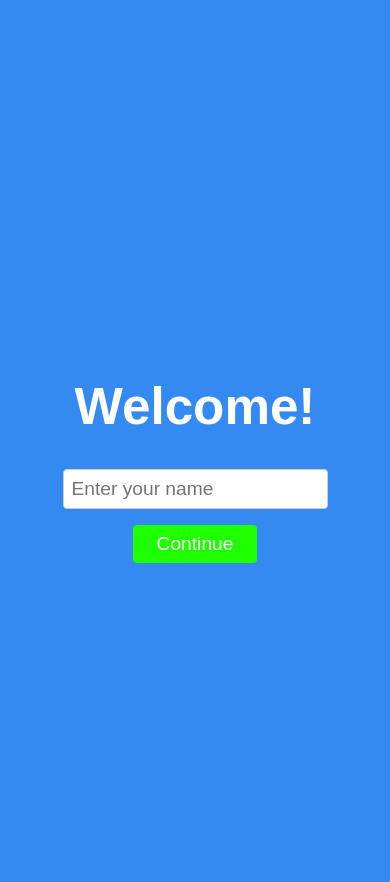
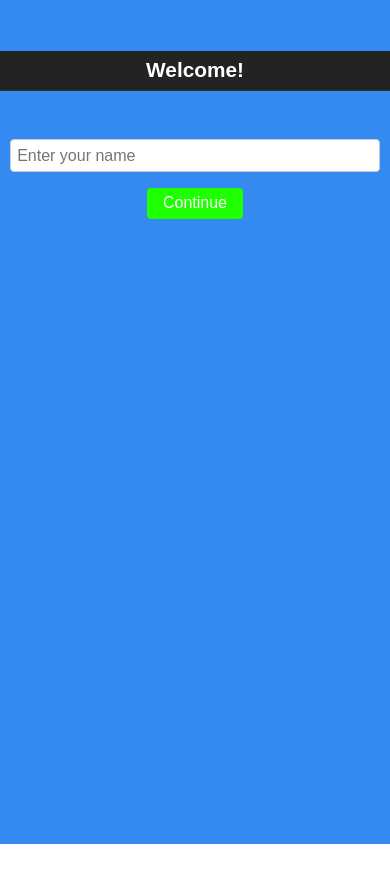
Before and after one commit to ethancs777/E-Commerce-Website-Example, a React (Vite) app in the folder E-Commerce Website Example/: page / in a window 390 px wide. Shown: the top 882 px of the page. After the commit the page ends 844 px from the top, so only its background shows below. Built offline with nearby package versions, Linux system fonts and the light colour scheme.

Commit message:
Added temporary mobile styling.

```diff
--- a/E-Commerce Website Example/src/css/App.css
+++ b/E-Commerce Website Example/src/css/App.css
@@ -1,8 +1,10 @@
+/* Remove max-width and padding for full width on mobile */
 #root {
-  max-width: 1280px;
-  margin: 0 auto;
-  padding: 2rem;
+  width: 100vw;
+  margin: 0;
+  padding: 0;
   text-align: center;
+  box-sizing: border-box;
 }
 
 .logo {
--- a/E-Commerce Website Example/src/css/Home.css
+++ b/E-Commerce Website Example/src/css/Home.css
@@ -39,6 +39,117 @@
         padding: 0.7rem;
     }
 }
+@media (max-width: 900px) {
+    .home-content-row {
+        flex-direction: column;
+        gap: 1.5rem;
+    }
+    .sidebar-filter {
+        width: 100%;
+        min-width: 0;
+        max-width: 100%;
+        position: static;
+        padding: 1.2rem 0.5rem;
+        margin-bottom: 1.5rem;
+    }
+    .container {
+        grid-template-columns: 1fr 1fr;
+        gap: 1rem;
+        margin-top: 0;
+    }
+    .sidebar-filter {
+        width: 100%;
+        min-width: 0;
+        max-width: 100%;
+        position: static;
+        padding: 1.2rem 0.5rem;
+        margin-bottom: 1.5rem;
+    }
+    .container {
+        grid-template-columns: 1fr 1fr;
+        gap: 1rem;
+        margin-top: 0;
+    }
+}
+
+@media (max-width: 700px) {
+    .home-content-row {
+        flex-direction: column;
+        gap: 1rem;
+        margin-top: 1.5rem;
+    }
+    .container {
+        grid-template-columns: 1fr;
+        gap: 0.5rem;
+        margin-top: 0.5rem;
+    }
+    .sidebar-filter {
+        padding: 0.5rem 0.1rem;
+        margin-bottom: 1rem;
+    }
+    .search-input {
+        min-width: 0;
+        width: 100%;
+        font-size: 0.95rem;
+    }
+    .category-radio-label {
+        font-size: 0.9rem;
+    }
+    .top-left-header {
+        font-size: 0.85rem;
+        padding: 0.5rem;
+        top: 2.5rem;
+    }
+}
+@media (max-width: 900px) {
+    .home-content-row {
+        flex-direction: column;
+        gap: 1.5rem;
+    }
+    .sidebar-filter {
+        width: 100%;
+        min-width: 0;
+        max-width: 100%;
+        position: static;
+        padding: 1.2rem 0.5rem;
+        margin-bottom: 1.5rem;
+    }
+    .container {
+        grid-template-columns: 1fr 1fr;
+        gap: 1rem;
+        margin-top: 0;
+    }
+}
+
+@media (max-width: 700px) {
+    .home-content-row {
+        flex-direction: column;
+        gap: 1rem;
+        margin-top: 1.5rem;
+    }
+    .container {
+        grid-template-columns: 1fr;
+        gap: 0.5rem;
+        margin-top: 0.5rem;
+    }
+    .sidebar-filter {
+        padding: 0.5rem 0.1rem;
+        margin-bottom: 1rem;
+    }
+    .search-input {
+        min-width: 0;
+        width: 100%;
+        font-size: 0.95rem;
+    }
+    .category-radio-label {
+        font-size: 0.9rem;
+    }
+    .top-left-header {
+        font-size: 0.85rem;
+        padding: 0.5rem;
+        top: 2.5rem;
+    }
+}
 .category-radio-label input[type="radio"] {
     appearance: none;
     -webkit-appearance: none;
@@ -75,7 +186,7 @@
     display: flex;
     flex-direction: row;
     align-items: flex-start;
-    width: 100%;
+    justify-content: center;
     gap: 2rem;
     margin-top: 2.5rem;
 }
@@ -136,15 +247,14 @@
     margin-right: 0.3em;
 }
 .container {
-    display: grid;
-    grid-template-columns: repeat(4, 1fr);
+    display: flex;
+    flex-wrap: wrap;
+    justify-content: center;
     gap: 2rem;
     left: 0;
     min-height: 60vh;
     margin-top: 2.5rem;
-    width: 100%;
     align-items: flex-start;
-    justify-items: center;
 }
 .top-left-header {
     position: fixed;
--- a/E-Commerce Website Example/src/css/Navbar.css
+++ b/E-Commerce Website Example/src/css/Navbar.css
@@ -4,11 +4,14 @@
         right: 0;
         left: 0;
         width: 100vw;
-    padding: 0.7rem;
+        padding: 0.7rem 1rem;
         font-size: 1rem;
         z-index: 1000;
         background: black;
         box-sizing: border-box;
+        min-height: 3.2rem;
+        display: flex;
+        align-items: center;
 }
 
 .navbar-flex {
@@ -48,3 +51,22 @@
     font-size: .75rem;
     padding: .25rem;
 }
+
+@media (max-width: 700px) {
+    .navbar {
+        padding: 0.5rem 0.3rem;
+        font-size: 0.95rem;
+        min-height: 2.5rem;
+    }
+    .navbar ul {
+        gap: 0.5rem;
+        padding-right: 0.5rem;
+    }
+    .navbar-flex {
+        justify-content: center;
+    }
+    .navbar button {
+        font-size: 0.7rem;
+        padding: 0.15rem 0.5rem;
+    }
+}
--- a/E-Commerce Website Example/src/css/ShoppingItem.css
+++ b/E-Commerce Website Example/src/css/ShoppingItem.css
@@ -1,3 +1,45 @@
+@media (max-width: 900px) {
+    .shopping-item {
+        height: 9.5rem;
+        min-height: 9.5rem;
+        max-height: 9.5rem;
+        padding: 1.2rem 0.7rem;
+        font-size: 0.98rem;
+        width: 90vw;
+        min-width: 0;
+    }
+}
+
+@media (max-width: 700px) {
+    .shopping-item {
+        height: 6.2rem;
+        min-height: 6.2rem;
+        max-height: 6.2rem;
+        padding: 0.4rem 0.1rem;
+        font-size: 0.85rem;
+        gap: 0.3rem;
+        width: 98vw;
+        min-width: 0;
+    }
+    .shopping-item-details h2, .shopping-item-details p {
+        font-size: 0.85rem;
+    }
+    .add-to-cart-btn {
+        font-size: 0.85rem;
+        padding: 0.2em 0.5em;
+    }
+    .shopping-item img {
+        max-width: 60px;
+    }
+
+    .add-to-cart-btn {
+        font-size: 0.85rem;
+        padding: 0.2em 0.5em;
+    }
+    .shopping-item img {
+        max-width: 60px;
+    }
+}
 @media (max-width: 900px) {
     .shopping-item {
         height: 9.5rem;
@@ -8,21 +50,26 @@
     }
 }
 
-@media (max-width: 600px) {
+@media (max-width: 700px) {
     .shopping-item {
-        height: 7.5rem;
-        min-height: 7.5rem;
-        max-height: 7.5rem;
-        padding: 0.7rem 0.3rem;
-        font-size: 0.92rem;
-        gap: 0.5rem;
+        height: 6.2rem;
+        min-height: 6.2rem;
+        max-height: 6.2rem;
+        padding: 0.4rem 0.1rem;
+        font-size: 0.85rem;
+        gap: 0.3rem;
+        width: 98vw;
+        box-sizing: border-box;
     }
     .shopping-item-details h2, .shopping-item-details p {
-        font-size: 0.95rem;
+        font-size: 0.85rem;
     }
     .add-to-cart-btn {
-        font-size: 0.95rem;
-        padding: 0.3em 0.7em;
+        font-size: 0.85rem;
+        padding: 0.2em 0.5em;
+    }
+    .shopping-item img {
+        max-width: 60px;
     }
 }
 .add-to-cart-btn {
@@ -50,6 +97,8 @@
     padding: 2rem 2rem;
     box-sizing: border-box;
     width: 65rem;
+    margin-left: auto;
+    margin-right: auto;
     height: 12rem;
     min-height: 12rem;
     max-height: 12rem;
--- a/E-Commerce Website Example/src/css/checkout.css
+++ b/E-Commerce Website Example/src/css/checkout.css
@@ -1,3 +1,91 @@
+.checkout-container {
+	min-height: 100vh;
+	padding: 2em;
+	border-radius: 8px;
+}
+
+.checkout-table {
+	width: 100%;
+	background: #222;
+	border-radius: 8px;
+	margin-bottom: 1em;
+	border-collapse: separate;
+	border-spacing: 0;
+}
+
+.checkout-th, .checkout-td {
+	padding: 0.5em;
+}
+.checkout-th.item, .checkout-td.item {
+	text-align: left;
+}
+.checkout-th.price, .checkout-td.price {
+	text-align: right;
+}
+.checkout-th.quantity, .checkout-td.quantity,
+.checkout-th.remove, .checkout-td.remove {
+	text-align: center;
+}
+
+.remove-btn {
+	background: red;
+	color: white;
+	border: none;
+	border-radius: 4px;
+	padding: 0.3em 0.8em;
+	cursor: pointer;
+	font-weight: bold;
+	transition: background 0.2s;
+}
+.remove-btn:hover {
+	background: #b30000;
+.checkout-container {
+	color: white;
+	min-height: 100vh;
+	padding: 2em;
+	border-radius: 8px;
+}
+}
+
+.checkout-total {
+	margin-bottom: 1em;
+	color: white;
+	font-size: 1.2em;
+}
+
+.clear-cart-btn {
+	background: #444;
+	color: white;
+	border: none;
+	border-radius: 4px;
+	padding: 0.5em 1.5em;
+	cursor: pointer;
+	font-weight: bold;
+	transition: background 0.2s;
+}
+.clear-cart-btn:hover {
+	background: #222;
+}
+
+@media (max-width: 700px) {
+	.checkout-container {
+		padding: 0.7em 0.2em;
+		font-size: 0.95rem;
+		min-height: calc(100vh - 2.5rem);
+		margin-top: 2.5rem;
+		box-sizing: border-box;
+	}
+	.checkout-table {
+		font-size: 0.9rem;
+	}
+	.checkout-th, .checkout-td {
+		padding: 0.3em;
+	}
+	.remove-btn, .clear-cart-btn {
+		font-size: 0.9rem;
+		padding: 0.3em 0.7em;
+	}
+}
 
 .checkout-container {
 	color: white;
@@ -62,3 +150,23 @@
 .clear-cart-btn:hover {
 	background: #222;
 }
+
+@media (max-width: 700px) {
+	.checkout-container {
+		padding: 0.7em 0.2em;
+		font-size: 0.95rem;
+		min-height: calc(100vh - 2.5rem);
+		margin-top: 2.5rem;
+		box-sizing: border-box;
+	}
+	.checkout-table {
+		font-size: 0.9rem;
+	}
+	.checkout-th, .checkout-td {
+		padding: 0.3em;
+	}
+	.remove-btn, .clear-cart-btn {
+		font-size: 0.9rem;
+		padding: 0.3em 0.7em;
+	}
+}
--- a/E-Commerce Website Example/src/css/index.css
+++ b/E-Commerce Website Example/src/css/index.css
@@ -25,10 +25,26 @@ body {
   background: rgba(53, 138, 242, 1) 0%;
   font-family: 'Arial', sans-serif;
   margin: 0;
-  display: flex;
-  place-items: center;
   min-width: 320px;
   min-height: 100vh;
+  width: 100vw;
+  box-sizing: border-box;
+  padding: 0;
+}
+
+.main-container {
+  margin-top: 3.2rem;
+  width: 100vw;
+  min-height: calc(100vh - 3.2rem);
+  box-sizing: border-box;
+  padding: 0 0.5rem;
+}
+
+@media (max-width: 700px) {
+  .main-container {
+    margin-top: 2.5rem;
+    padding: 0 0.1rem;
+  }
 }
 
 h1 {
--- a/E-Commerce Website Example/src/css/welcome.css
+++ b/E-Commerce Website Example/src/css/welcome.css
@@ -1,5 +1,4 @@
 .welcome-container {
-  min-height: 100vh;
   display: flex;
   flex-direction: column;
   justify-content: center;
@@ -35,3 +34,155 @@
   color: white;
   cursor: pointer;
 }
+
+.welcome-container {
+  min-height: 100vh;
+  display: flex;
+  flex-direction: column;
+  justify-content: flex-start;
+  align-items: center;
+  padding-top: 4.5rem;
+  box-sizing: border-box;
+}
+
+.welcome-title {
+  color: white;
+  position: fixed;
+  top: 3.2rem;
+  left: 0;
+  width: 100vw;
+  background: #232323;
+  text-align: center;
+  z-index: 1001;
+  margin: 0;
+  padding: 0.7rem 0;
+  font-size: 2rem;
+  font-weight: bold;
+  border-bottom: 1px solid #333;
+}
+
+.welcome-form {
+  display: flex;
+  flex-direction: column;
+  gap: 1rem;
+  align-items: center;
+  margin-top: 5.5rem;
+  width: 100%;
+  max-width: 400px;
+}
+
+.welcome-input {
+  padding: 0.5rem;
+  font-size: 1.2rem;
+  border-radius: 4px;
+  background: white;
+  border: 1px solid #ccc;
+  color: black;
+  width: 100%;
+  box-sizing: border-box;
+}
+
+.welcome-button {
+  padding: 0.5rem 1.5rem;
+  font-size: 1.2rem;
+  border-radius: 4px;
+  border: none;
+  background: #1eff00;
+  color: white;
+  cursor: pointer;
+}
+
+@media (max-width: 700px) {
+  .welcome-title {
+    font-size: 1.3rem;
+    padding: 0.5rem 0;
+  }
+  .welcome-form {
+    margin-top: 4.2rem;
+    max-width: 95vw;
+  }
+  .welcome-input {
+    font-size: 1rem;
+    padding: 0.4rem;
+  }
+  .welcome-button {
+    font-size: 1rem;
+    padding: 0.4rem 1rem;
+  }
+}
+
+.welcome-container {
+  min-height: 100vh;
+  display: flex;
+  flex-direction: column;
+  justify-content: flex-start;
+  align-items: center;
+  padding-top: 4.5rem;
+  box-sizing: border-box;
+}
+
+.welcome-title {
+  color: white;
+  position: fixed;
+  top: 3.2rem;
+  left: 0;
+  width: 100vw;
+  background: #232323;
+  text-align: center;
+  z-index: 1001;
+  margin: 0;
+  padding: 0.7rem 0;
+  font-size: 2rem;
+  font-weight: bold;
+  border-bottom: 1px solid #333;
+}
+
+.welcome-form {
+  display: flex;
+  flex-direction: column;
+  gap: 1rem;
+  align-items: center;
+  margin-top: 5.5rem;
+  width: 100%;
+  max-width: 400px;
+}
+
+.welcome-input {
+  padding: 0.5rem;
+  font-size: 1.2rem;
+  border-radius: 4px;
+  background: white;
+  border: 1px solid #ccc;
+  color: black;
+  width: 100%;
+  box-sizing: border-box;
+}
+
+.welcome-button {
+  padding: 0.5rem 1.5rem;
+  font-size: 1.2rem;
+  border-radius: 4px;
+  border: none;
+  background: #1eff00;
+  color: white;
+  cursor: pointer;
+}
+
+@media (max-width: 700px) {
+  .welcome-title {
+    font-size: 1.3rem;
+    padding: 0.5rem 0;
+  }
+  .welcome-form {
+    margin-top: 4.2rem;
+    max-width: 95vw;
+  }
+  .welcome-input {
+    font-size: 1rem;
+    padding: 0.4rem;
+  }
+  .welcome-button {
+    font-size: 1rem;
+    padding: 0.4rem 1rem;
+  }
+}
```
Lines whose indentation alone changed are shown as unchanged.
